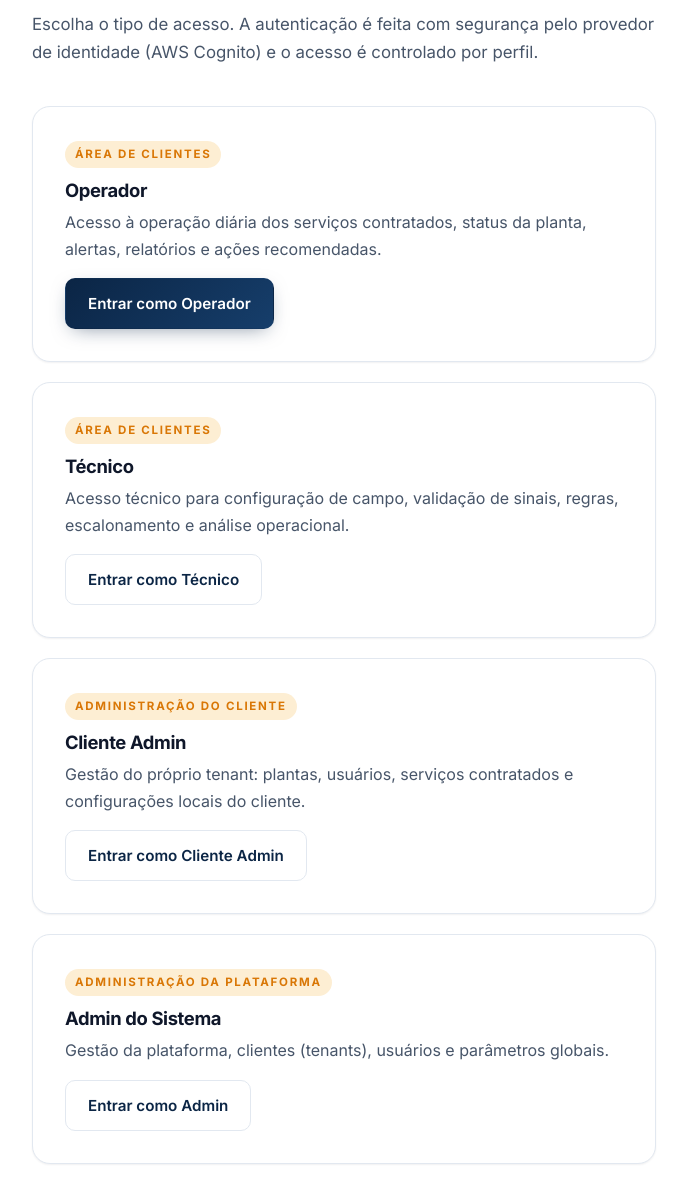
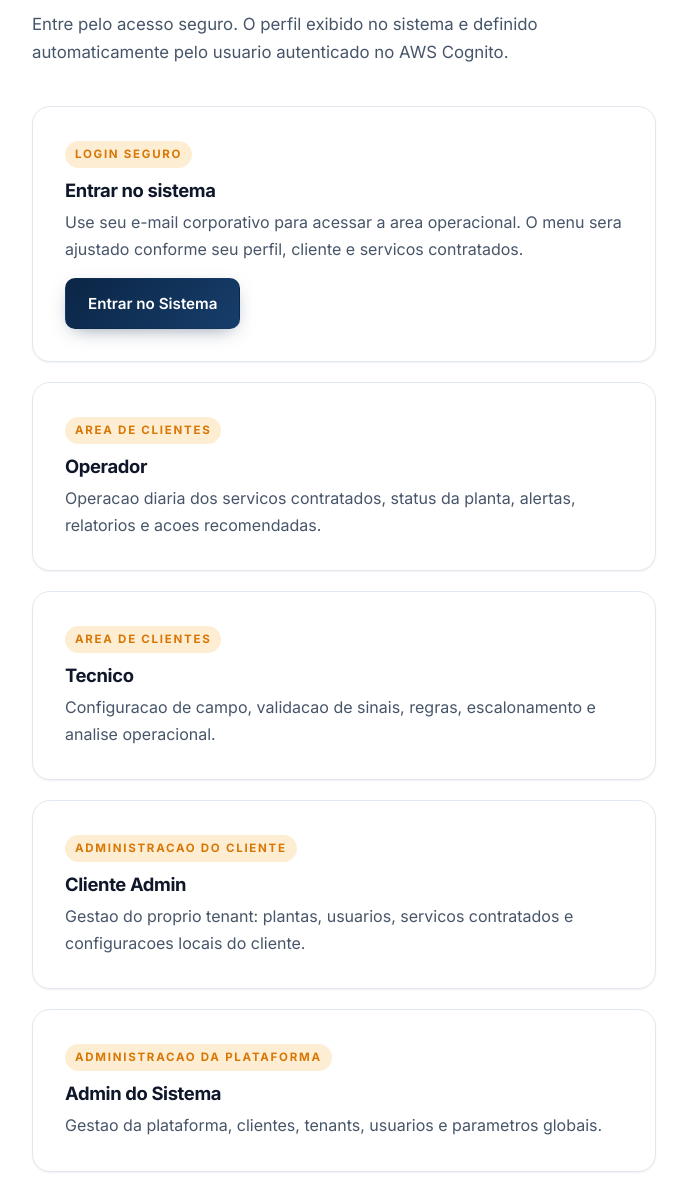
Before and after one commit to GlaysonInfo/mvp_emily_keller, a plain HTML site: page site/acesso/index.html in a window 1280 px wide. Shown: the part 231-1412 px from the top of the page, without its empty margins (296-983 px from the left). Drawn offline with Linux system fonts and the light colour scheme.

Commit message:
fix: complete access hub and Cognito logout flow

```diff
--- a/site/acesso/index.html
+++ b/site/acesso/index.html
@@ -4,8 +4,7 @@
   <meta charset="utf-8" />
   <meta name="viewport" content="width=device-width, initial-scale=1" />
   <title>Acesso ao Sistema | Sentinela Industrial</title>
-  <meta name="description" content="Hub de acesso ao sistema Sentinela Industrial por perfil." />
-  <!-- Área de acesso NÃO deve ser indexada -->
+  <meta name="description" content="Hub de acesso seguro ao sistema Sentinela Industrial." />
   <meta name="robots" content="noindex, nofollow" />
   <link rel="stylesheet" href="/assets/styles.css" />
 </head>
@@ -22,51 +21,48 @@
   <main>
     <div class="container access-wrap">
       <h1>Acesso ao Sistema</h1>
-      <p class="lead">Escolha o tipo de acesso. A autenticação é feita com segurança pelo provedor de identidade (AWS Cognito) e o acesso é controlado por perfil.</p>
+      <p class="lead">Entre pelo acesso seguro. O perfil exibido no sistema e definido automaticamente pelo usuario autenticado no AWS Cognito.</p>
 
       <div class="access-card">
-        <span class="badge">Área de Clientes</span>
-        <h3>Operador</h3>
-        <p>Acesso à operação diária dos serviços contratados, status da planta, alertas, relatórios e ações recomendadas.</p>
+        <span class="badge">Login seguro</span>
+        <h3>Entrar no sistema</h3>
+        <p>Use seu e-mail corporativo para acessar a area operacional. O menu sera ajustado conforme seu perfil, cliente e servicos contratados.</p>
         <p class="access-action">
-          <a class="btn btn-primary" data-app-link data-local-target="http://127.0.0.1:8502/" href="https://app.sentinelaindustrial.com.br/oauth2/start?rd=%2F">Entrar como Operador</a>
+          <a class="btn btn-primary" data-app-link data-local-target="http://127.0.0.1:8502/" href="https://app.sentinelaindustrial.com.br/oauth2/start?rd=%2F">Entrar no Sistema</a>
         </p>
       </div>
 
       <div class="access-card">
-        <span class="badge">Área de Clientes</span>
-        <h3>Técnico</h3>
-        <p>Acesso técnico para configuração de campo, validação de sinais, regras, escalonamento e análise operacional.</p>
-        <p class="access-action">
-          <a class="btn btn-ghost" data-app-link data-local-target="http://127.0.0.1:8503/" href="https://app.sentinelaindustrial.com.br/oauth2/start?rd=%2F">Entrar como Técnico</a>
-        </p>
+        <span class="badge">Area de Clientes</span>
+        <h3>Operador</h3>
+        <p>Operacao diaria dos servicos contratados, status da planta, alertas, relatorios e acoes recomendadas.</p>
       </div>
 
       <div class="access-card">
-        <span class="badge">Administração do Cliente</span>
-        <h3>Cliente Admin</h3>
-        <p>Gestão do próprio tenant: plantas, usuários, serviços contratados e configurações locais do cliente.</p>
-        <p class="access-action">
-          <a class="btn btn-ghost" data-app-link data-local-target="http://127.0.0.1:8505/" href="https://app.sentinelaindustrial.com.br/oauth2/start?rd=%2F">Entrar como Cliente Admin</a>
-        </p>
+        <span class="badge">Area de Clientes</span>
+        <h3>Tecnico</h3>
+        <p>Configuracao de campo, validacao de sinais, regras, escalonamento e analise operacional.</p>
       </div>
 
       <div class="access-card">
-        <span class="badge">Administração da Plataforma</span>
+        <span class="badge">Administracao do Cliente</span>
+        <h3>Cliente Admin</h3>
+        <p>Gestao do proprio tenant: plantas, usuarios, servicos contratados e configuracoes locais do cliente.</p>
+      </div>
+
+      <div class="access-card">
+        <span class="badge">Administracao da Plataforma</span>
         <h3>Admin do Sistema</h3>
-        <p>Gestão da plataforma, clientes (tenants), usuários e parâmetros globais.</p>
-        <p class="access-action">
-          <a class="btn btn-ghost" data-app-link data-local-target="http://127.0.0.1:8504/" href="https://app.sentinelaindustrial.com.br/oauth2/start?rd=%2F">Entrar como Admin</a>
-        </p>
+        <p>Gestao da plataforma, clientes, tenants, usuarios e parametros globais.</p>
       </div>
 
       <div class="access-card" id="local-auth-preview" hidden>
-        <span class="badge">Prévia local</span>
+        <span class="badge">Previa local</span>
         <h3>Perfis simulados</h3>
-        <p>Use estes acessos apenas no ambiente local para validar a separação real de menus e permissões antes do Cognito.</p>
+        <p>Use estes acessos apenas no ambiente local para validar a separacao real de menus e permissoes antes do Cognito.</p>
         <p class="access-action access-actions">
           <a class="btn btn-primary" href="http://127.0.0.1:8502/">Operador</a>
-          <a class="btn btn-ghost" href="http://127.0.0.1:8503/">Técnico</a>
+          <a class="btn btn-ghost" href="http://127.0.0.1:8503/">Tecnico</a>
           <a class="btn btn-ghost" href="http://127.0.0.1:8505/">Cliente Admin</a>
           <a class="btn btn-ghost" href="http://127.0.0.1:8504/">Admin</a>
         </p>
```
Also changed, not shown: 16 other files.
